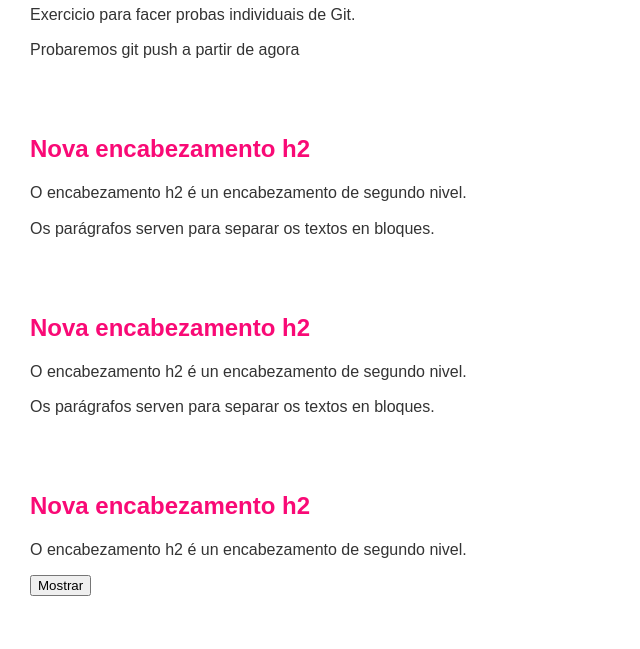
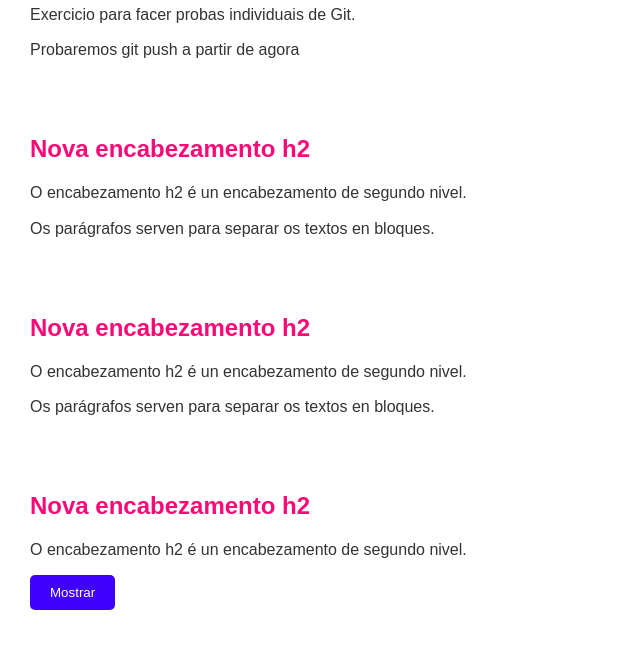
Before and after one commit to zeroseisdesign/probas-git, a plain HTML site: page index.html in a window 1280 px wide. Shown: the part 115-764 px from the top of the page, without its empty margins (0-640 px from the left). Drawn offline with Linux system fonts and the light colour scheme.

Commit message:
mostrarBtn con estilos

```diff
--- a/estilo.css
+++ b/estilo.css
@@ -25,3 +25,12 @@ section {
     padding: 10px;
     border-radius: 5px;
 }
+
+#mostrarBtn {
+    background-color: #3f00fd;
+    color: white;
+    padding: 10px 20px;
+    border: none;
+    border-radius: 5px;
+    cursor: pointer;
+}
```
